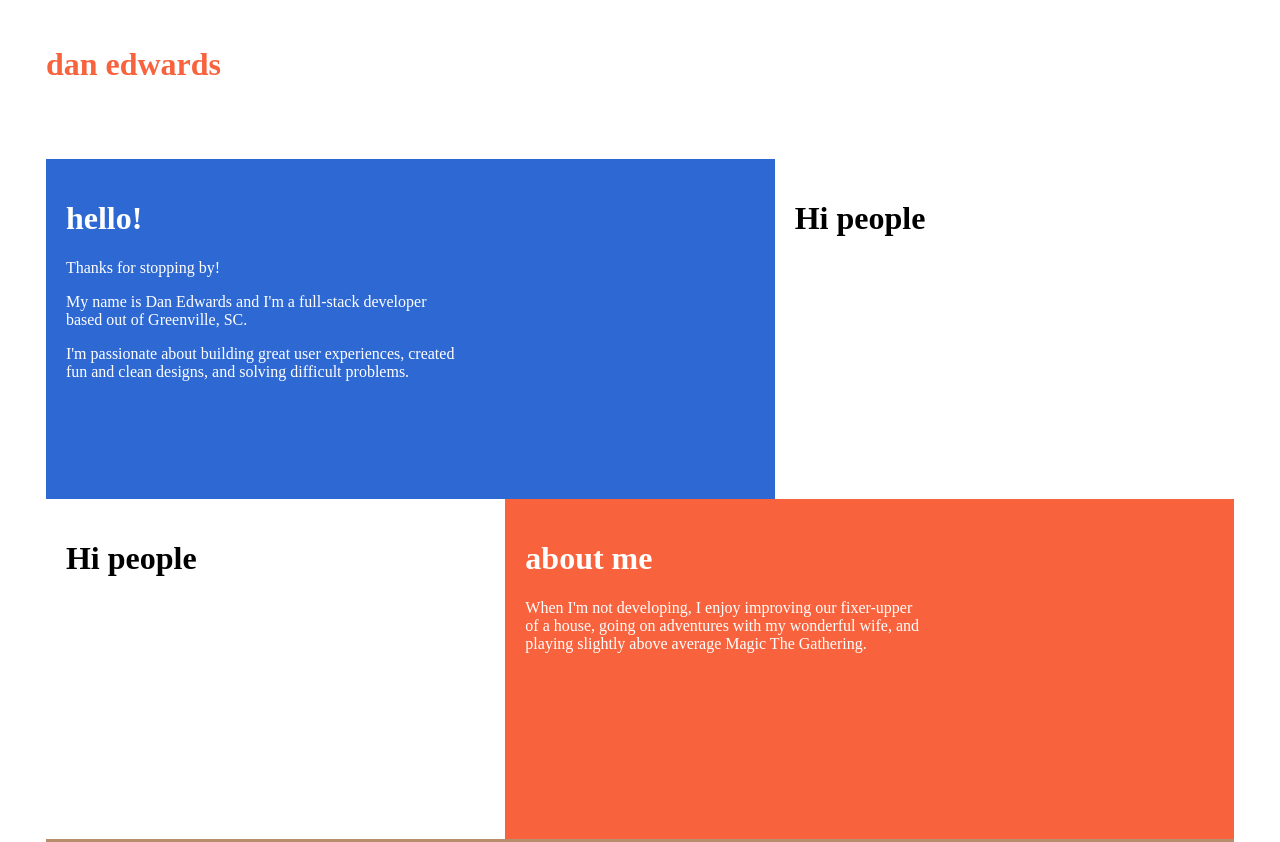
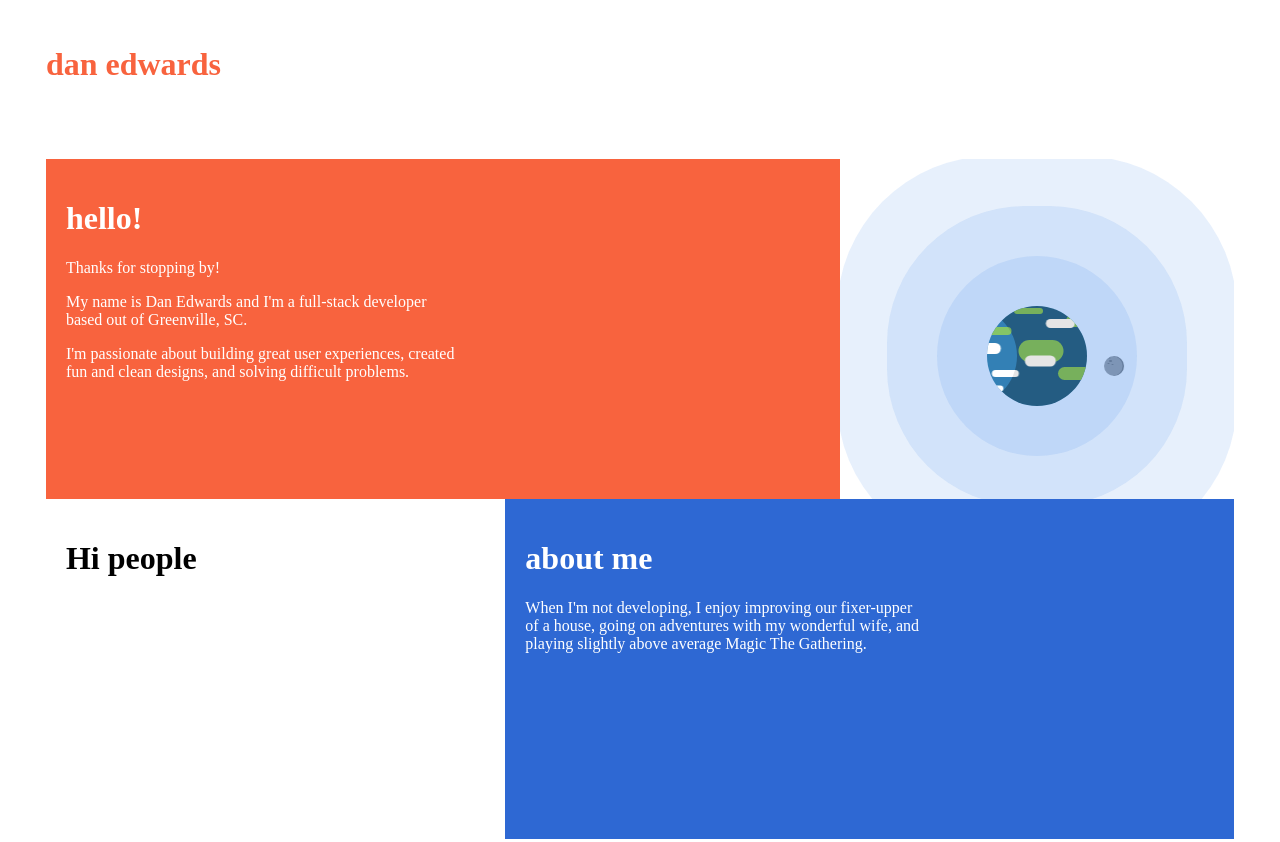
Before and after one commit to cdanwards/new-portfolio, a Gatsby site: page / in a window 1280 px wide. Shown: the top 842 px of the page. Built offline with nearby package versions, Linux system fonts and the light colour scheme; Gatsby itself is replaced by a stand-in of ours.

Commit message:
Added Planet

```diff
--- a/src/components/boxes.js
+++ b/src/components/boxes.js
@@ -2,14 +2,25 @@ import PropTypes from "prop-types"
 import React from "react"
 
 import styled from "styled-components"
+
+import Planet from "./planet"
 
 const WhiteText = styled.p`
   color: #fff;
   max-width: 400px;
 `
 
+const BlueText = styled.p`
+  color: #2e68d3;
+  max-width: 400px;
+`
+
 const Whiteh1 = styled.h1`
   color: #fff;
+`
+
+const Blueh1 = styled.h1`
+  color: #2e68d3;
 `
 
 const Container = styled.div`
@@ -26,6 +37,7 @@ const RowContainer = styled.div`
   width: 100%;
 `
 const BoxContainer = styled.div`
+  overflow: hidden;
   flex-grow: 1;
   min-height: 300px;
   padding: 20px;
@@ -35,19 +47,13 @@ const OrangeBox = styled.div`
   flex-grow: 1;
   min-height: 300px;
   padding: 20px;
-  background: #2e68d3;
+  background: #f8633e;
 `
 const BlueBox = styled.div`
   flex-grow: 1;
   min-height: 300px;
   padding: 20px;
-  background: #f8633e;
-`
-const BrownBox = styled.div`
-  flex-grow: 1;
-  min-height: 300px;
-  padding: 20px;
-  background: #b68d6d;
+  background: #2e68d3;
 `
 
 const Boxes = () => (
@@ -66,7 +72,7 @@ const Boxes = () => (
         </WhiteText>
       </OrangeBox>
       <BoxContainer>
-        <h1>Hi people</h1>
+        <Planet />
       </BoxContainer>
     </RowContainer>
     <RowContainer>
@@ -82,13 +88,13 @@ const Boxes = () => (
         </WhiteText>
       </BlueBox>
     </RowContainer>
-    <BrownBox>
-      <Whiteh1>my work</Whiteh1>
-      <WhiteText>
+    <BoxContainer>
+      <Blueh1>my work</Blueh1>
+      <BlueText>
         Check out some of the things I've worked on and where else you can find
         me!
-      </WhiteText>
-    </BrownBox>
+      </BlueText>
+    </BoxContainer>
   </Container>
 )
 
--- /dev/null
+++ b/src/components/planet.js
@@ -0,0 +1,158 @@
+import React from "react"
+import styled, { keyframes } from "styled-components"
+
+const rotateElement = keyframes`
+  0% {
+    -webkit-transform: translate(0, 0);
+            transform: translate(0, 0);
+  }
+  100% {
+    -webkit-transform: translate(-200px, 0);
+            transform: translate(-200px, 0);
+  }
+`
+
+const rotateMoon = keyframes`
+  0% {
+    -webkit-transform: translate(-125px, 0);
+            transform: translate(-125px, 0);
+    z-index: 10;
+  }
+  20% {
+    z-index: -1;
+  }
+  50% {
+    -webkit-transform: translate(125px, 0);
+            transform: translate(125px, 0);
+  }
+  100% {
+    -webkit-transform: translate(-125px, 0);
+            transform: translate(-125px, 0);
+  }
+`
+
+const AnimationContainer = styled.div`
+  background_color: #1b2b2f;
+  display: flex;
+  position: relative;
+`
+
+const Earth = styled.div`
+  height: 100px;
+  width: 100px;
+  border-radius: 50%;
+  background-color: #3380b5;
+  position: absolute;
+  left: 50%;
+  top: 50%;
+  margin-top: 50%;
+  -webkit-transform: translate(-50%, -50%);
+  transform: translate(-50%, -50%);
+  overflow: hidden;
+  z-index: 2;
+  box-shadow: inset -70px 0px rgba(0, 0, 0, 0.2),
+    0 0 0 50px rgba(20, 106, 221, 0.1), 0 0 0 100px rgba(20, 106, 221, 0.1),
+    0 0 0 150px rgba(20, 106, 221, 0.1);
+
+  &:before {
+    content: "";
+    position: absolute;
+    background: #85c567;
+    height: 15px;
+    width: 37.5px;
+    left: 0;
+    top: 25px;
+    display: block;
+    border-radius: 20px;
+    -webkit-animation: ${rotateElement} linear 25s infinite;
+    animation: ${rotateElement} liner 25s infinite;
+    box-shadow: 0px 37.5px 0 -2.5px #85c567, 2.5px 17.5px 0 -1.5px #85c567,
+      17.5px 62.5px 0 -4.5px #85c567, 30px -7.5px 0 -3.5px #85c567,
+      62.5px -27.5px 0 -4.5px #85c567, 75px 12.5px 0 3.5px #85c567,
+      110px 35px 0 -1px #85c567, 117.5px -17.5px 0 -1.5px #85c567,
+      140px 42.5px 0 1.5px #85c567, 160px 15px 0 0.5px #85c567,
+      200px 0 0 0 #85c567, 200px 37.5px 0 -2.5px #85c567,
+      202.5px 17.5px 0 -1.5px #85c567, 217.5px 67.5px 0 -4.5px #85c567,
+      260px -7.5px 0 -3.5px #85c567, 267.5px -27.5px 0 -4.5px #85c567,
+      275px 12.5px 0 3.5px #85c567, 310px 35px 0 -1px #85c567,
+      317.5px -17.5px 0 -1.5px #85c567, 340px 42.5px 0 1.5px #85c567,
+      360px 15px 0 0.5px #85c567;
+  }
+
+  &:after {
+    content: "";
+    position: absolute;
+    background: white;
+    height: 10px;
+    width: 30px;
+    left: 0px;
+    top: 25px;
+    display: block;
+    border-radius: 20px;
+    -webkit-animation: ${rotateElement} linear 15s infinite;
+    animation: ${rotateElement} liner 15s infinite;
+    box-shadow: 5px 25px 0 1.5px #ffffff, 25px -7.5px 0 1px #ffffff,
+      35px 35px 0 -0.5px #ffffff, 50px 12.5px 0 0.5px #ffffff,
+      55px 52.5px 0 -2px #ffffff, 70px 37.5px 0 -1.5px #ffffff,
+      125px -12.5px 0 -0.5px #ffffff, 105px 25px 0 0.5px #ffffff,
+      170px 65px 0 0.5px #ffffff, 200px 0px 0 0 #ffffff,
+      205px 25px 0 1.5px #ffffff, 250px 12.5px 0 0.5px #ffffff,
+      225px -7.5px 0 1px #ffffff, 235px 35px 0 -0.5px #ffffff,
+      270px 37.5px 0 -1.5px #ffffff, 255px 52.5px 0 -2px #ffffff,
+      325px -12.5px 0 -0.5px #ffffff, 305px 25px 0 0.5px #ffffff,
+      370px 65px 0 0.5px #ffffff;
+  }
+`
+
+const EarthShadow = styled.div`
+  overflow: hidden;
+  height: 100%;
+  width: 100%;
+  border-radius: 50%;
+  position: absolute;
+  background-color: transparent;
+  z-index: 4;
+  box-shadow: inset -70px 0 rgba(0, 0, 0, 0.1);
+`
+
+const Moon = styled.div`
+  height: 20px;
+  width: 20px;
+  border-radius: 50%;
+  background-color: #a5a5a5;
+  position: absolute;
+  margin-top: 50%;
+  top: 50%;
+  left: 50%;
+  -webkit-transform: translate(-50%, -50%);
+  transform: translate(-50%, -50%);
+  overflow: auto;
+  z-index: 10;
+  box-shadow: inset -1.5px 0 rgba(0, 0, 0, 0.2);
+  -webkit-animation: ${rotateMoon} ease-in-out 15s infinite;
+  animation: ${rotateMoon} ease-in-out 15s infinite;
+
+  &:after {
+    content: "";
+    height: 2.5px;
+    width: 2.5px;
+    border-radius: 50%;
+    background: gray;
+    position: absolute;
+    top: 4px;
+    left: 5px;
+    box-shadow: -2px 2.5px 0 -0.5px gray, 2px 3.5px 0 -0.5px gray,
+      -1px -3px 0 -0.5px gray;
+  }
+`
+
+const Planet = () => (
+  <AnimationContainer>
+    <Earth>
+      <EarthShadow />
+    </Earth>
+    <Moon />
+  </AnimationContainer>
+)
+
+export default Planet
```
